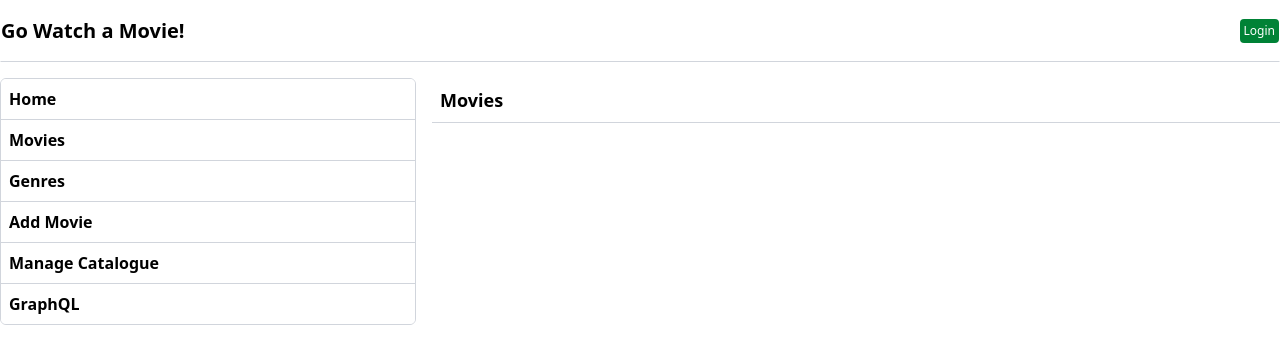
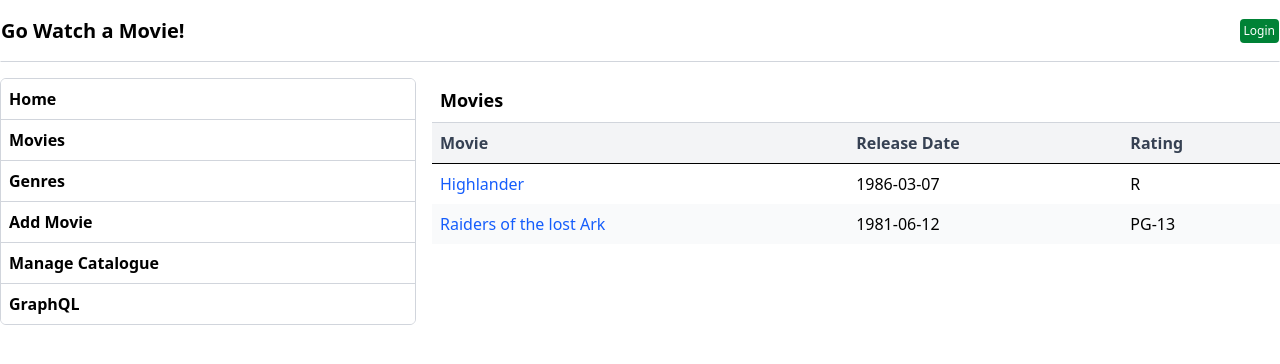
Before and after one commit to addcx1developer/movies-251109, a React (Vite) app in the folder frontend/: page /movies in a window 1280 px wide. Shown: the top 364 px of the page. Built offline with nearby package versions, Linux system fonts and the light colour scheme.

Commit message:
Add initial movies component

```diff
--- a/frontend/src/components/Movies.jsx
+++ b/frontend/src/components/Movies.jsx
@@ -1,7 +1,57 @@
+import { useEffect, useState } from "react";
+import { Link } from "react-router";
+
 function Movies() {
+  const [movies, setMovies] = useState([]);
+
+  useEffect(() => {
+    let moviesList = [
+      {
+        id: 1,
+        title: "Highlander",
+        release_date: "1986-03-07",
+        runtime: 116,
+        mpaa_rating: "R",
+        description: "Some long description",
+      },
+      {
+        id: 2,
+        title: "Raiders of the lost Ark",
+        release_date: "1981-06-12",
+        runtime: 115,
+        mpaa_rating: "PG-13",
+        description: "Some long description",
+      },
+    ];
+
+    setMovies(moviesList);
+  }, []);
+
   return (
     <div>
       <h2 className="text-lg font-bold border-b border-gray-300 p-2">Movies</h2>
+      <table className="min-w-full text-left border-collapse">
+        <thead>
+          <tr className="border-b bg-gray-100">
+            <th className="px-2 py-2 font-semibold text-gray-700">Movie</th>
+            <th className="px-2 py-2 font-semibold text-gray-700">Release Date</th>
+            <th className="px-2 py-2 font-semibold text-gray-700">Rating</th>
+          </tr>
+        </thead>
+        <tbody>
+          {movies.map((m) => (
+            <tr key={m.id} className="odd:bg-white even:bg-gray-50 hover:bg-gray-100">
+              <td className="px-2 py-2">
+                <Link to={`/movies/${m.id}`} className="text-blue-600 hover:text-blue-800 font-medium">
+                  {m.title}
+                </Link>
+              </td>
+              <td className="px-2 py-2">{m.release_date}</td>
+              <td className="px-2 py-2">{m.mpaa_rating}</td>
+            </tr>
+          ))}
+        </tbody>
+      </table>
     </div>
   );
 }
```
